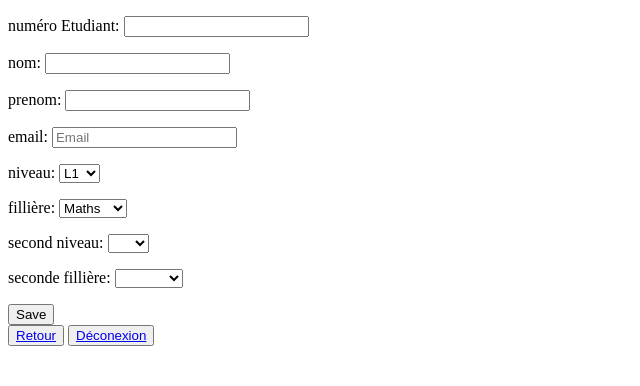
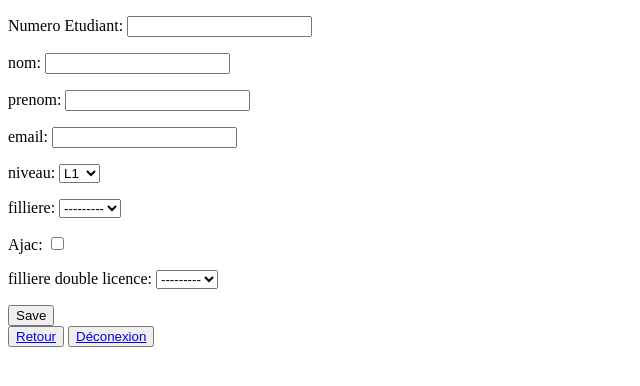
Before and after one commit to thibaultanani/gestion, a Django app: page /listes/admin_creer_etudiant/1 in a window 1280 px wide. Shown: the top 386 px of the page, without its empty margins (0-640 px from the left). Run offline with Django 3.2, Linux system fonts and the light colour scheme; data comes from the database, SQL or seed files in the repository; data that the repository does not hold is empty.

Commit message:
Add creation etudaint and modify

```diff
--- a/listes/forms.py
+++ b/listes/forms.py
@@ -25,13 +25,38 @@ class ConnexionForm(ModelForm):
 
 
 class AjouterEtudiant(ModelForm):
-    numEtudiant = forms.CharField(label="numéro Etudiant", max_length=100,
+    numEtudiant = forms.CharField(label="Numero Etudiant", max_length=100, widget=forms.TextInput(attrs={'class': 'form-control'}))
+    nom = forms.CharField(label="nom", max_length=100, widget=forms.TextInput(attrs={'class': 'form-control'}))
+    prenom = forms.CharField(label="prenom", max_length=100, widget=forms.TextInput(attrs={'class': 'form-control'}))
+    email = forms.CharField(label="email", max_length=150,
+                            widget=forms.TextInput(attrs={'class': 'form-control', 'name': 'email'}))
+
+    niveau_choix = [
+        ('L1', 'L1'),
+        ('L2', 'L2'),
+        ('L3', 'L3'),
+        ('M1', 'M1'),
+        ('M2', 'M2'),
+    ]
+
+    niveaux = forms.CharField(label="niveau", widget=forms.Select(choices=niveau_choix))
+    ajac = forms.BooleanField(required=False)
+
+    filliere = forms.ModelChoiceField(label="filliere",queryset=Filiere.objects.all())
+    filliere2 = forms.ModelChoiceField(label="filliere double licence", queryset=Filiere.objects.all(), required=False)
+
+    class Meta:
+        model = Etudiant
+        fields = ('numEtudiant', 'nom', 'prenom', 'email', 'niveaux', 'filliere')
+
+
+class ModifierEtudiant(ModelForm):
+    numEtudiant = forms.CharField(label="Numero Etudiant", max_length=100,
                                   widget=forms.TextInput(attrs={'class': 'form-control'}))
     nom = forms.CharField(label="nom", max_length=100, widget=forms.TextInput(attrs={'class': 'form-control'}))
     prenom = forms.CharField(label="prenom", max_length=100, widget=forms.TextInput(attrs={'class': 'form-control'}))
     email = forms.CharField(label="email", max_length=150,
-                            widget=forms.TextInput(attrs={'class': 'form-control', 'name': 'email',
-                                                          'placeholder': 'Email'}))
+                            widget=forms.TextInput(attrs={'class': 'form-control', 'name': 'email'}))
 
     niveau_choix = [
         ('L1', 'L1'),
@@ -51,27 +76,14 @@ class AjouterEtudiant(ModelForm):
     ]
 
     niveaux = forms.CharField(label="niveau", widget=forms.Select(choices=niveau_choix))
-    niveaux2 = forms.CharField(label="second niveau", widget=forms.Select(choices=niveau_choix2))
+    ajac = forms.BooleanField(required=False)
 
-    filliere_choix = [
-        ('Maths', 'Maths'),
-        ('Eco', 'Eco'),
-        ('Gestion', 'Gestion'),
-    ]
-
-    filliere_choix2 = [
-        ('Nan', ' '),
-        ('Maths', 'Maths'),
-        ('Eco', 'Eco'),
-        ('Gestion', 'Gestion'),
-    ]
-
-    filliere = forms.CharField(label="fillière", widget=forms.Select(choices=filliere_choix))
-    filliere2 = forms.CharField(label="seconde fillière", widget=forms.Select(choices=filliere_choix2))
+    filliere = forms.ModelChoiceField(label="filliere", queryset=Filiere.objects.all())
+    filliere2 = forms.ModelChoiceField(label="filliere double licence", queryset=Filiere.objects.all(), required=False)
 
     class Meta:
         model = Etudiant
-        fields = ('numEtudiant', 'nom', 'prenom', 'email', 'niveaux', 'filliere')
+        fields = ('nom', 'prenom', 'email', 'niveaux', 'filliere')
 
 
 class AjouterProfesseur(ModelForm):
--- a/listes/views.py
+++ b/listes/views.py
@@ -300,14 +300,28 @@ def admin_creer_etudiant(request, user_id):
     if request.method == "POST":
         form = AjouterEtudiant(request.POST)
         if form.is_valid():
+            choix_niveau = ["L1","L2","L3","M1","M2"]
             numEtu = request.POST.get('numEtudiant', False)
             nom = request.POST.get('nom', False)
             prenom = request.POST.get('prenom', False)
             email = request.POST.get('email', False)
-            niveaux = [request.POST.get('niveaux', False), request.POST.get('niveaux2', False)]
+            niveaux = [request.POST.get('niveaux', False)]
+            if niveaux[0] not in ["L1","M1","M2"]:
+                if request.POST.get('ajac',False):
+                    index = choix_niveau.index(niveaux[0])
+                    niveaux.append(choix_niveau[index-1])
+                    print(niveaux)
+            filliere = request.POST.get('filliere', False)
+            filliere2 = request.POST.get('filliere2', False)
 
             etudiant = Etudiant(numEtudiant=numEtu, nom=nom, prenom=prenom, email=email, niveaux=niveaux)
             etudiant.save()
+            if filliere2 is "":
+                etudiant.filieres.add(filliere)
+            else:
+                etudiant.filieres.add(filliere)
+                etudiant.filieres.add(filliere2)
+
             etudiant_all = Etudiant.objects.all()
 
             print('#####')
@@ -329,7 +343,91 @@ def admin_creer_etudiant(request, user_id):
 def admin_modifier_etudiant(request,user_id,etu_id):
     user = get_object_or_404(User, id=user_id)
     etu = get_object_or_404(Etudiant, id=etu_id)
-    return render(request, 'listes/admin_modifier_etudiant.html',{'user':user,'etu':etu})
+
+    fil = list(etu.filieres.all())
+    if request.method == "POST":
+        if len(fil)==2:
+            print(fil)
+            form = ModifierEtudiant(request.POST, initial={"numEtudiant": etu.numEtudiant,
+                                                           "nom": etu.nom,
+                                                            "prenom": etu.prenom,
+                                                            "email": etu.email,
+                                                           "niveaux": etu.niveaux[0],
+                                                            "filliere": fil[0],
+                                                           "filliere2": fil[1]})
+        else:
+            form = ModifierEtudiant(request.POST, initial={"numEtudiant": etu.numEtudiant,
+                                                           "nom": etu.nom,
+                                                            "prenom": etu.prenom,
+                                                            "email": etu.email,
+                                                           "niveaux": etu.niveaux[0],
+                                                            "filliere": fil[0]})
+        if form.is_valid():
+            choix_niveau = ["L1", "L2", "L3", "M1", "M2"]
+            print("id = "+etu_id)
+            numEtu = request.POST.get('numEtudiant', False)
+            nom = request.POST.get('nom', False)
+            prenom = request.POST.get('prenom', False)
+            email = request.POST.get('email', False)
+            niveaux = [request.POST.get('niveaux', False)]
+            if niveaux[0] not in ["L1","M1","M2"]:
+                if request.POST.get('ajac',False):
+                    index = choix_niveau.index(niveaux[0])
+                    niveaux.append(choix_niveau[index-1])
+                    print(niveaux)
+            filliere = request.POST.get('filliere', False)
+            filliere2 = request.POST.get('filliere2', False)
+
+            etudiant_all = Etudiant.objects.all()
+            try:
+                print(Etudiant.objects.get(id=etu_id))
+                user_etu = Etudiant.objects.get(id=etu_id)
+                user_etu.numEtudiant = numEtu
+                user_etu.nom = nom
+                user_etu.prenom = prenom
+                user_etu.email = email
+                user_etu.niveaux = niveaux
+                user_etu.save()
+
+                print("ici 1")
+                user_etu.filieres.clear()
+                print("ici 2")
+                if filliere2 is "":
+                    user_etu.filieres.add(filliere)
+                else:
+                    user_etu.filieres.add(filliere)
+                    user_etu.filieres.add(filliere2)
+
+                etudiant_all = Etudiant.objects.all()
+
+                return render(request, 'listes/admin_etudiant.html', {'user':user, "data": list(etudiant_all)})
+            except:
+                return render(request, 'listes/admin_modifier_etudiant.html', {'form': form, 'user':user, "data": list(etudiant_all)})
+        else:
+            print("echec")
+            messages.error(request, 'Erreur lors de la modification, réesayer plus tard')
+        return render(request, 'listes/admin_modifier_etudiant.html', {'form': form, 'user': user, 'etu': etu})
+    else:
+        print("echec2")
+        print(etu.numEtudiant)
+        print(etu.niveaux)
+        if len(fil) == 2:
+            print(fil)
+            form = ModifierEtudiant(initial={"numEtudiant": etu.numEtudiant,
+                                                           "nom": etu.nom,
+                                                           "prenom": etu.prenom,
+                                                           "email": etu.email,
+                                                           "niveaux": etu.niveaux[0],
+                                                           "filliere": fil[0],
+                                                           "filliere2": fil[1]})
+        else:
+            form = ModifierEtudiant(initial={"numEtudiant": etu.numEtudiant,
+                                                           "nom": etu.nom,
+                                                           "prenom": etu.prenom,
+                                                           "email": etu.email,
+                                                           "niveaux": etu.niveaux[0],
+                                                           "filliere": fil[0]})
+    return render(request, 'listes/admin_modifier_etudiant.html', {'form': form, 'user': user, 'etu': etu})
 
 
 def admin_cursus_etudiant(request,user_id,etu_id):
--- a/templates/listes/admin_modifier_etudiant.html
+++ b/templates/listes/admin_modifier_etudiant.html
@@ -7,6 +7,10 @@
 <body>
     <h1>Modifier étudiant-e {{ etu.prenom }} {{ etu.nom }}</h1>
     Formulaire<br>
+     <form method="POST" class="post-form">{% csrf_token %}
+        {{ form.as_p }}
+        <button type="submit" class="save btn btn-default">Save</button>
+    </form>
     <button type="button"><a href="{% url 'admin_etudiant' user.id %}" class="btn btn-primary">Retour</a></button>
     <button><a href="{% url 'deconnexion' %}">Déconexion</a></button>
 </body>
```
